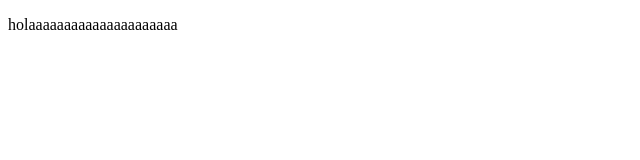
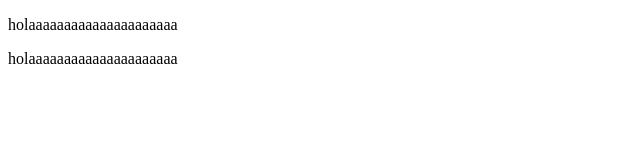
Before and after one commit to NicholasTique/PrimeraPagina, a plain HTML site: page index.html in a window 1280 px wide. Shown: the whole page, without its empty margins (0-640 px from the left). Drawn offline with Linux system fonts and the light colour scheme.

Commit message:
Cambio de prueba

```diff
--- a/index.html
+++ b/index.html
@@ -8,6 +8,7 @@
 </head>
 <body>
 <p>holaaaaaaaaaaaaaaaaaaaaa</p>
+holaaaaaaaaaaaaaaaaaaaaa
 
 </body>
 </html>
```
